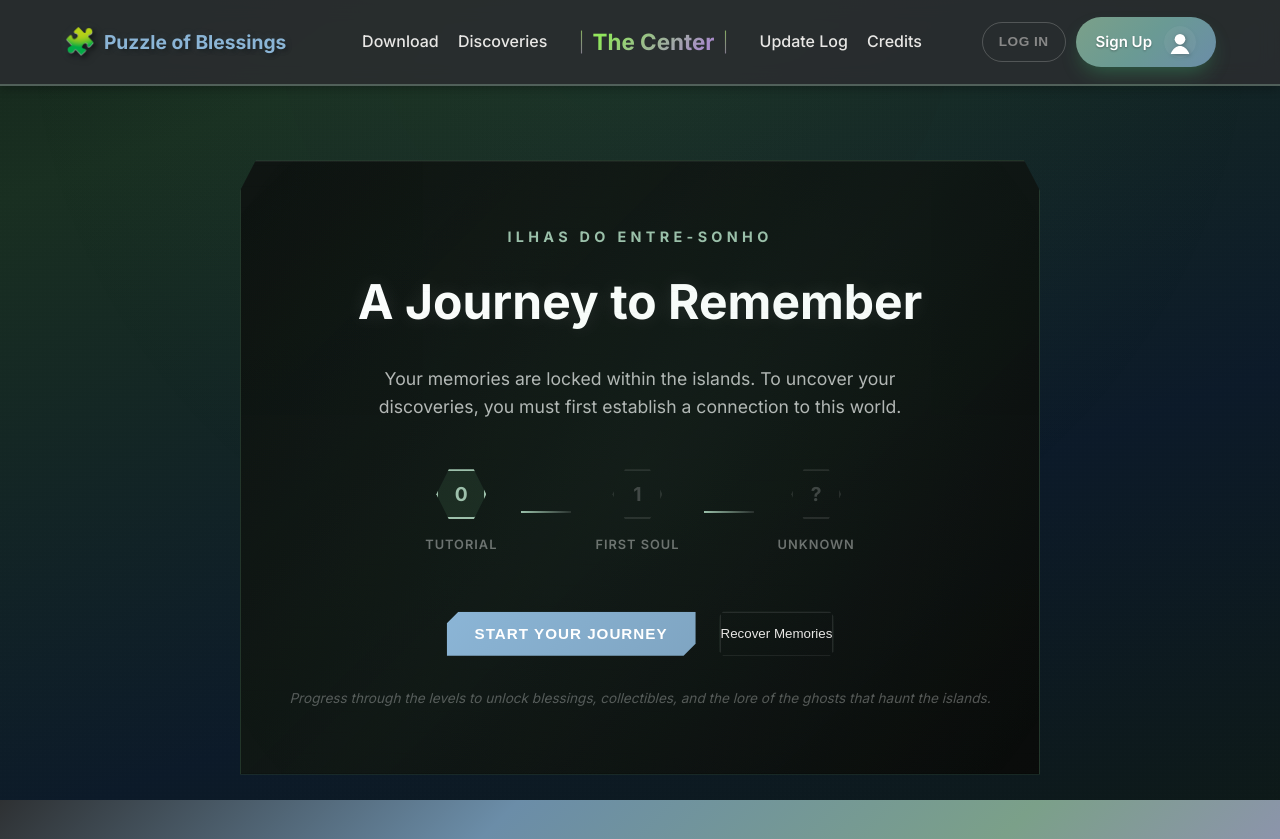
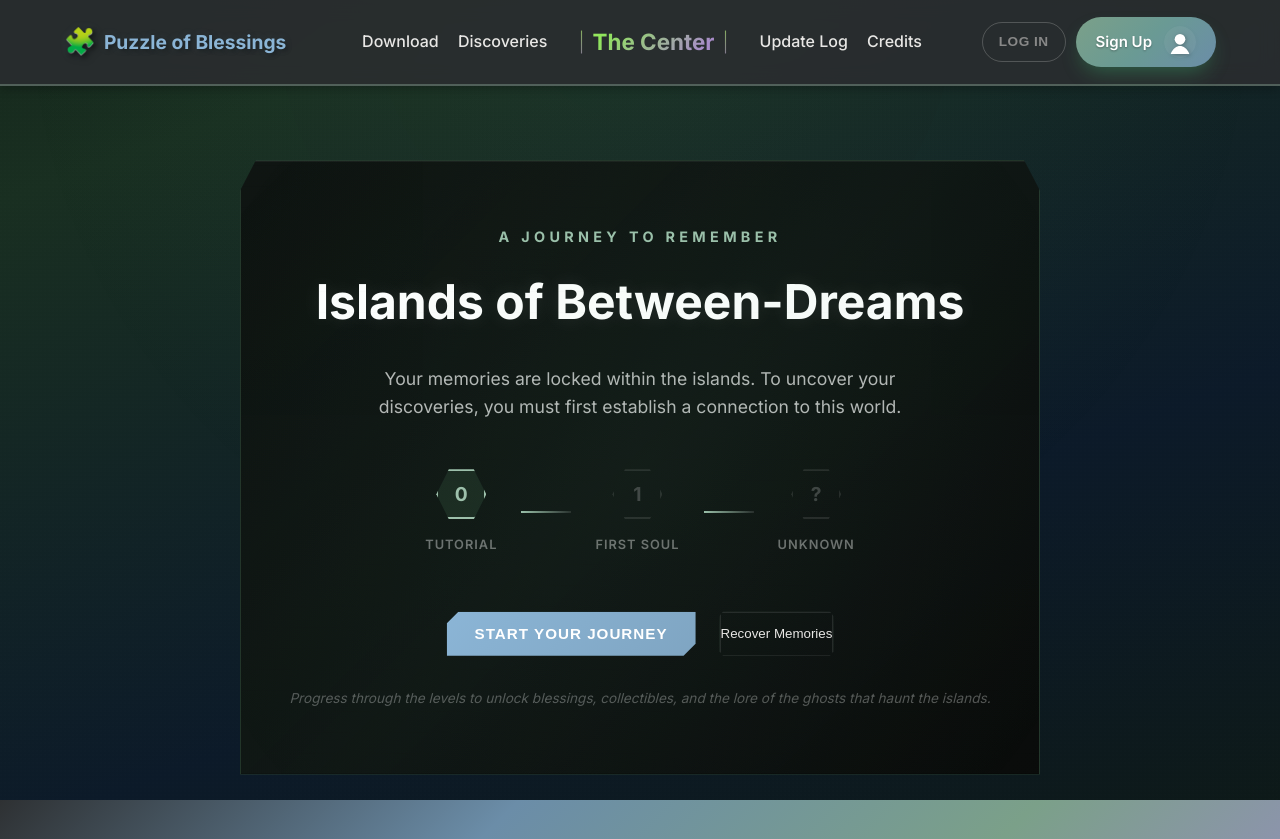
Before and after one commit to SalvadorMilaFilipe/WebsitePuzzleofBlessings, a React (Vite) app: page /discoveries in a window 1280 px wide. Built offline with nearby package versions, Linux system fonts and the light colour scheme.

Commit message:
Alteracoes Website 01/04/2026 - Correcao de linguagem de Portugues para Ingles

```diff
--- a/src/pages/Discoveries.jsx
+++ b/src/pages/Discoveries.jsx
@@ -121,8 +121,8 @@ function Discoveries() {
           <div className="discoveries-guest-card lowpoly-card">
             <div className="guest-glow"></div>
             <div className="guest-content">
-              <span className="guest-eyebrow">Ilhas do Entre-Sonho</span>
-              <h1 className="guest-title">A Journey to Remember</h1>
+              <span className="guest-eyebrow">A Journey to Remember</span>
+              <h1 className="guest-title">Islands of Between-Dreams</h1>
               <p className="guest-description">
                 Your memories are locked within the islands. To uncover your discoveries, you must first establish a connection to this world.
               </p>
```
Also changed, not shown: Devlog/Devlog.md (+11 -9 lines), 1 other file (tests, documents, lock files or other folders).
